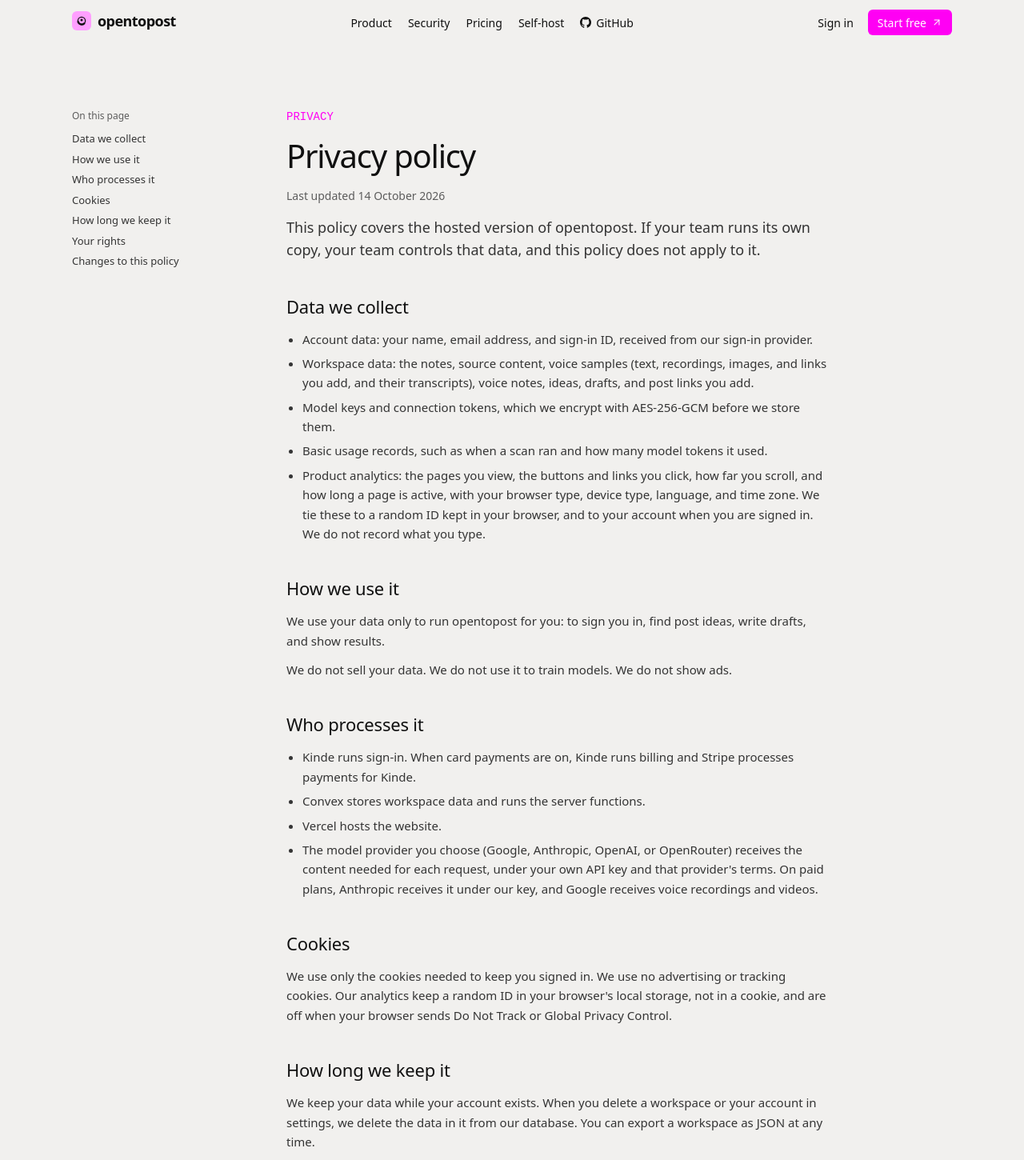
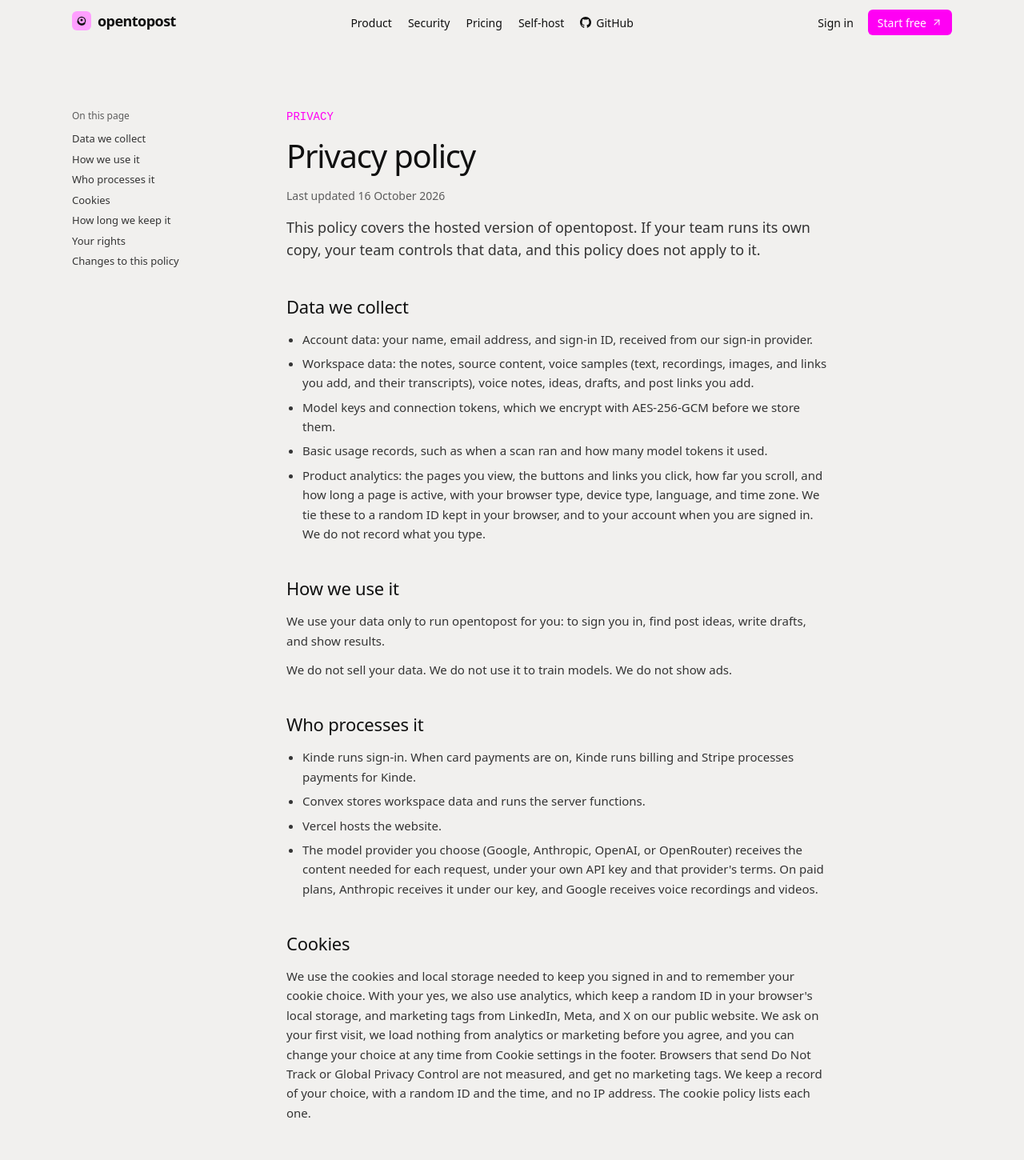
Before and after one commit to opentopost/opentopost, a Next.js app: page /privacy in a window 1280 px wide. Shown: the top 1450 px of the page at 80% size. Built offline with nearby package versions, Linux system fonts and the light colour scheme; no server answers.

Commit message:
Sync from hosted: workspace sign-in fix and tools

```diff
--- a/convex/schema.ts
+++ b/convex/schema.ts
@@ -556,6 +556,7 @@
     .index("by_status_created", ["status", "createdAt"])
     .index("by_workspace", ["workspaceId"]),
 
+
   analyticsEvents: defineTable({
     type: v.union(v.literal("pageview"), v.literal("click"), v.literal("engage")),
     at: v.number(),
--- a/src/app/layout.tsx
+++ b/src/app/layout.tsx
@@ -37,7 +37,9 @@
   return (
     <html lang="en" className="h-full antialiased">
       <body className="flex min-h-full flex-col">
-        <Providers>{children}</Providers>
+        <Providers>
+          {children}
+        </Providers>
         <Suspense fallback={null}>
           <Tracker />
         </Suspense>
--- a/src/app/privacy/page.tsx
+++ b/src/app/privacy/page.tsx
@@ -65,7 +65,7 @@
         {
           id: "cookies",
           title: "Cookies",
-          body: <p>We use only the cookies needed to keep you signed in. We use no advertising or tracking cookies. Our analytics keep a random ID in your browser&apos;s local storage, not in a cookie, and are off when your browser sends Do Not Track or Global Privacy Control.</p>,
+          body: <p>We use the cookies and local storage needed to keep you signed in and to remember your cookie choice. With your yes, we also use analytics, which keep a random ID in your browser&apos;s local storage, and marketing tags from LinkedIn, Meta, and X on our public website. We ask on your first visit, we load nothing from analytics or marketing before you agree, and you can change your choice at any time from Cookie settings in the footer. Browsers that send Do Not Track or Global Privacy Control are not measured, and get no marketing tags. We keep a record of your choice, with a random ID and the time, and no IP address. The <a href="/cookies">cookie policy</a> lists each one.</p>,
         },
         {
           id: "retention",
--- a/src/components/tracker.tsx
+++ b/src/components/tracker.tsx
@@ -2,9 +2,9 @@
 
 import { usePathname } from "next/navigation";
 import { useEffect, useRef } from "react";
+import { APP_PREFIXES } from "@/lib/app-paths";
 import { flush, normalizePath, track, trackingAllowed } from "@/lib/track";
 
-const APP_PREFIXES = ["/dashboard", "/ideas", "/moments", "/drafts", "/calendar", "/review", "/recap", "/sources", "/voice", "/company", "/settings", "/onboarding", "/start", "/invite", "/billing", "/insights"];
 const IDLE = 60_000;
 
 function labelFor(element: Element, inApp: boolean): string | undefined {
@@ -32,6 +32,7 @@
 /** Records page views, clicks, scroll depth, and active time on each page. */
 export function Tracker() {
   const pathname = usePathname();
+  const consentKey = null;
   const page = useRef<{ path: string; activeMs: number; scroll: number; lastTick: number; lastInput: number } | null>(null);
 
   // Clicks, scroll, activity, and sending.
@@ -85,7 +86,7 @@
       window.clearInterval(tick);
       window.clearInterval(send);
     };
-  }, []);
+  }, [consentKey]);
 
   // A page view on each route, and the time spent on the one before it.
   useEffect(() => {
@@ -104,7 +105,7 @@
       flush();
     }, 300);
     return () => window.clearTimeout(timer);
-  }, [pathname]);
+  }, [pathname, consentKey]);
 
   return null;
 }
--- /dev/null
+++ b/src/lib/app-paths.ts
@@ -0,0 +1,6 @@
+/** Routes inside the signed-in app. The site's cookie banner and ad pixels stay out of these. */
+export const APP_PREFIXES = ["/dashboard", "/ideas", "/moments", "/drafts", "/calendar", "/review", "/recap", "/sources", "/voice", "/company", "/settings", "/onboarding", "/start", "/invite", "/billing", "/insights"];
+
+export function isAppPath(path: string) {
+  return APP_PREFIXES.some((prefix) => path === prefix || path.startsWith(`${prefix}/`));
+}
--- a/src/lib/site.ts
+++ b/src/lib/site.ts
@@ -8,7 +8,7 @@
   repo: "https://github.com/opentopost/opentopost",
   creator: { name: "Shola Jegede", url: "https://sholajegede.com", x: "@wani_shola" },
   contactEmail: process.env.NEXT_PUBLIC_CONTACT_EMAIL ?? null,
-  updated: "14 October 2026",
+  updated: "16 October 2026",
 };
 
 export const PAGES = {
--- a/src/lib/track.ts
+++ b/src/lib/track.ts
@@ -82,7 +82,9 @@
   if (typeof window === "undefined") return false;
   if (location.hostname.startsWith("admin.")) return false;
   const nav = navigator as Navigator & { globalPrivacyControl?: boolean };
-  return nav.doNotTrack !== "1" && nav.globalPrivacyControl !== true;
+  if (nav.doNotTrack === "1" || nav.globalPrivacyControl === true) return false;
+  // On the public site, measurement starts only after a yes to analytics. The signed-in app is the product itself.
+  return true;
 }
 
 /** Ties this browser's events to a signed-in member, inside the app. */
```
Also changed, not shown: 1 other file (tests, documents, lock files or other folders).
